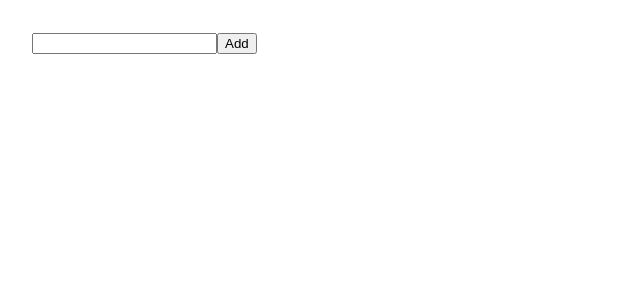
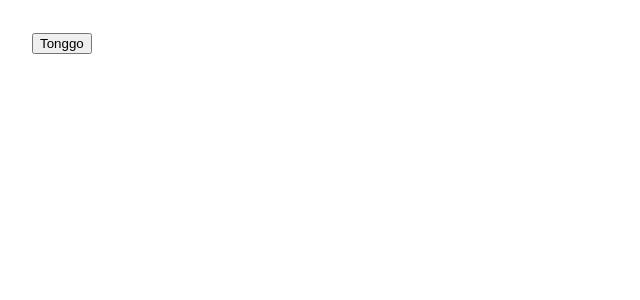
Before and after one commit to Bangdx1412/ReactJS, a React (Create React App) app: page / in a window 1280 px wide. Shown: the top 300 px of the page, without its empty margins (0-640 px from the left). Built offline with nearby package versions, Linux system fonts and the light colour scheme.

Commit message:
Mounted and UnMounted

```diff
--- a/src/App.js
+++ b/src/App.js
@@ -1,43 +1,12 @@
+// Mounted / Unmounted
 import { useState } from "react";
-
+import Content from "./Content";
 function App() {
-  const [list, setList] = useState("");
-  const [lists, setLists] = useState(() => {
-    // json.parse để chuyển thành mảng
-    const localLists = JSON.parse(localStorage.getItem("list"));
-    return localLists ?? [];
-  });
-
-  const handleSubmit = () => {
-    setLists((prev) => {
-      const newLists = [...prev, list];
-      //  chuyển thành chuỗi json và lưu vào localStorage
-      const jsonList = JSON.stringify(newLists);
-      localStorage.setItem("list", jsonList);
-
-      return newLists;
-    });
-    setList("");
-  };
-  const handleDelete = (id) => {
-    setLists((prev) => {
-      const updatedLists = prev.filter((_, i) => i !== id);
-      localStorage.setItem("list", JSON.stringify(updatedLists));
-      return updatedLists;
-    });
-  };
+  const [show, setShow] = useState(false);
   return (
     <div style={{ padding: 32 }}>
-      <input value={list} onChange={(e) => setList(e.target.value)} />
-      <button onClick={handleSubmit}>Add</button>
-      <ul>
-        {lists.map((item, index) => (
-          <li key={index}>
-            {item}
-            <button onClick={() => handleDelete(index)}>Xoa</button>
-          </li>
-        ))}
-      </ul>
+      <button onClick={() => setShow(!show)}>Tonggo</button>
+      {show && <Content />}
     </div>
   );
 }
--- a/src/Content.js
+++ b/src/Content.js
@@ -1,4 +1,5 @@
 function Content() {
-  return <h1>Hello ae</h1>;
+  return <h1>Hi ae</h1>;
 }
+
 export default Content;
```
